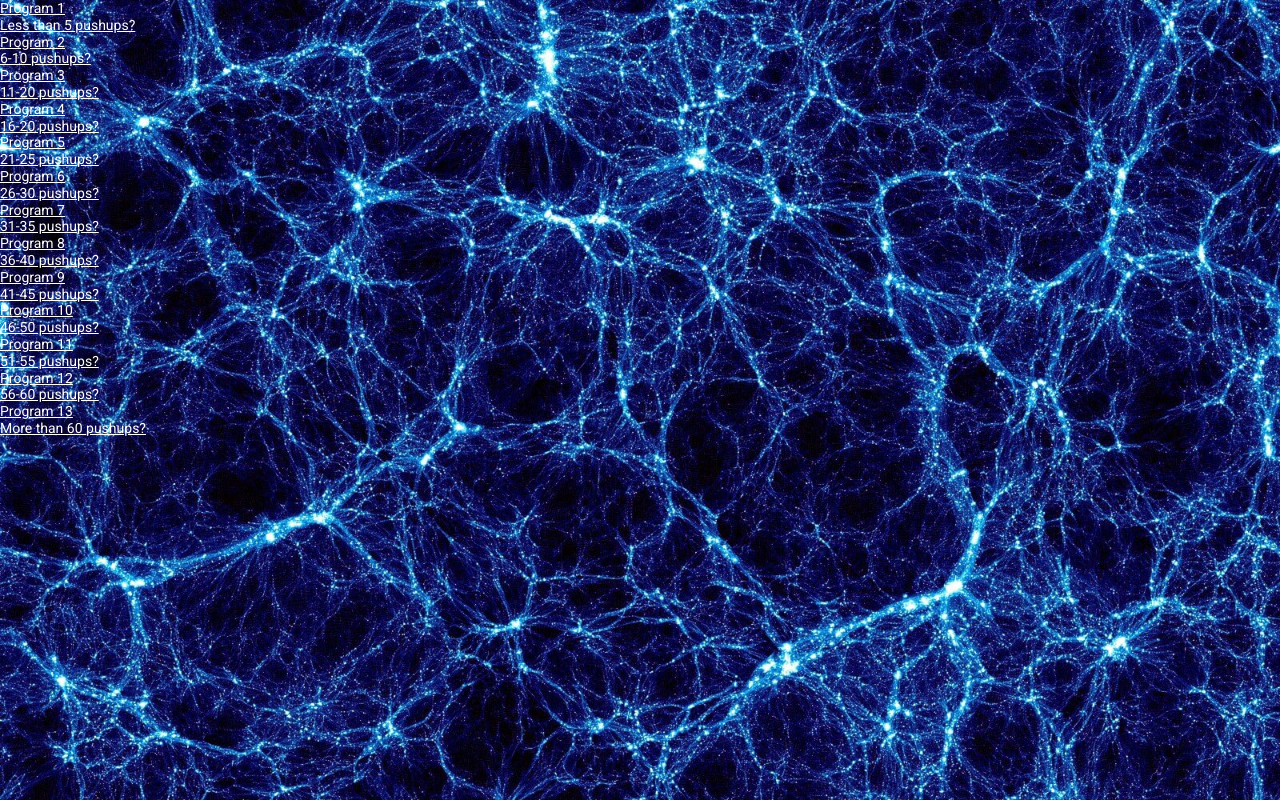
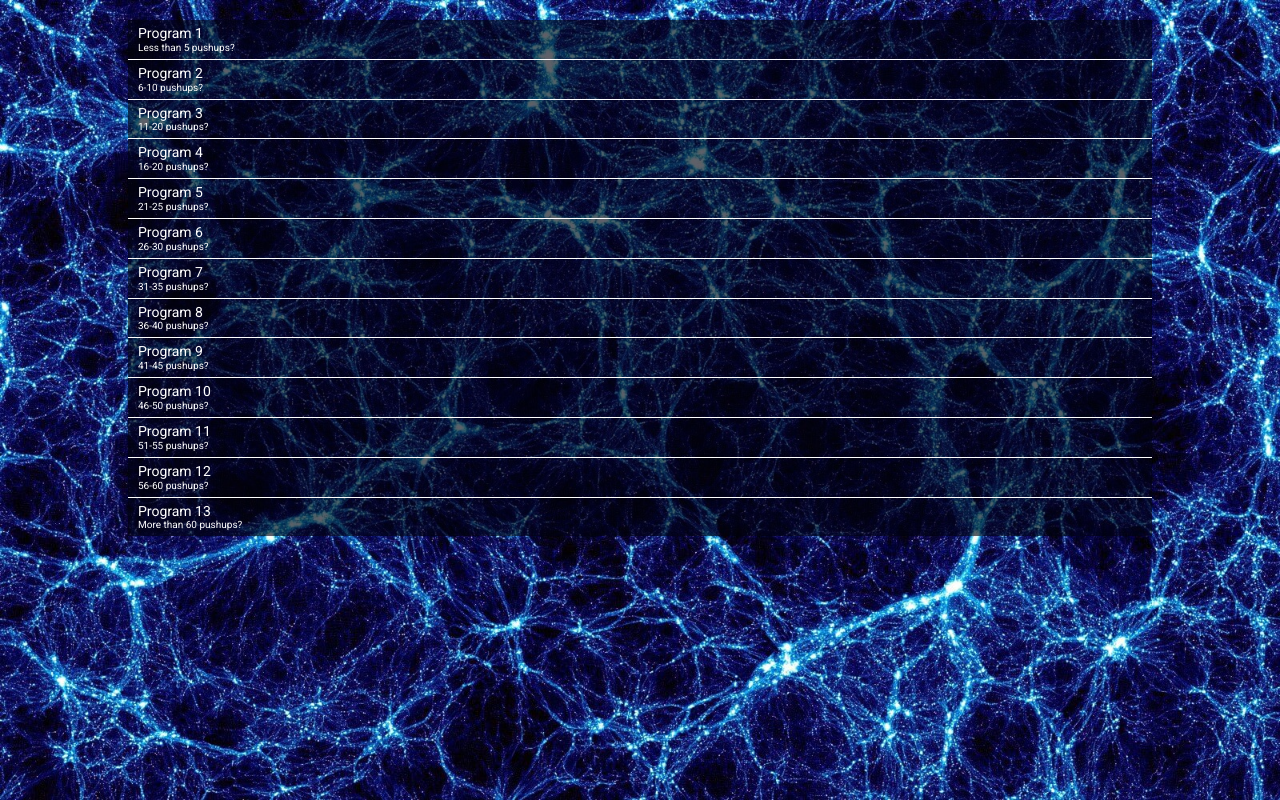
Before and after one commit to DmytroKravchuk/sport-app, a React (Create React App) app: page /pushups in a window 1280 px wide. Built offline with nearby package versions, Linux system fonts and the light colour scheme.

Commit message:
update(component): Programs, Routing refactor

```diff
--- a/src/components/Programs.jsx
+++ b/src/components/Programs.jsx
@@ -5,6 +5,7 @@ import Program from "./Program";
 const Programs = ({programs, typeProgram, currentPath}) => {
     const program = filterProgramsType(programs, typeProgram);
     return (
+        <div className='list-program-wrapper'>
             <div className='list-program'>
                 {
                     program[0].list.map(program => {
@@ -18,12 +19,14 @@ const Programs = ({programs, typeProgram, currentPath}) => {
                     })
                 }
             </div>
+        </div>
     )
 }
 
 function filterProgramsType(programs, type) {
     return programs.filter(item => item.type === type);
 }
+
 const mapStateToProps = (state) => {
     return {
         programs: state.programs
--- a/src/components/Routing.jsx
+++ b/src/components/Routing.jsx
@@ -10,9 +10,9 @@ const Routing = () => {
                 <Route exact path='/' component={StartPage}/>
                 <Route exact path='/pushups' component={() => <Programs typeProgram='pushups' currentPath='pushups'/>}/>
                 <Route path='/pushups/:id' component={() => <div>pushups 1</div>}/>
-                <Route exact path='/pullups' component={Programs}/>
+                <Route exact path='/pullups' component={() => <Programs typeProgram='pullups' currentPath='pullups'/>}/>
                 <Route path='/pullups/:id' component={() => <div>pullups 1</div>}/>
-                <Route exact path='/squats' component={Programs}/>
+                <Route exact path='/squats' component={() => <Programs typeProgram='squats' currentPath='squats'/>}/>
                 <Route path='/squats/:id' component={() => <div>squats</div>}/>
                 <Route path='*' component={() => <div>Error</div>}/>
             </Switch>
--- a/src/index.css
+++ b/src/index.css
@@ -54,3 +54,33 @@ h1 {
 .exercise-type:hover {
 	background-color: rgba(255, 255, 255, 0.3);
 }
+
+.list-program-wrapper {
+	padding-top: 20px;
+}
+
+.list-program {
+	max-width: 80%;
+	margin: 0 auto;
+	background: #0103119e;
+}
+
+.list-program > a {
+	display: flex;
+	flex-direction: column;
+	padding: 5px 10px;
+	border-bottom: 1px solid #fff;
+	text-decoration: none;
+}
+
+.list-program > a:hover {
+	opacity: .7;
+}
+
+.list-program > a:last-child {
+	border-bottom: none;
+}
+
+.program-description {
+	font-size: 10px;
+}
```
Lines whose indentation alone changed are shown as unchanged.
